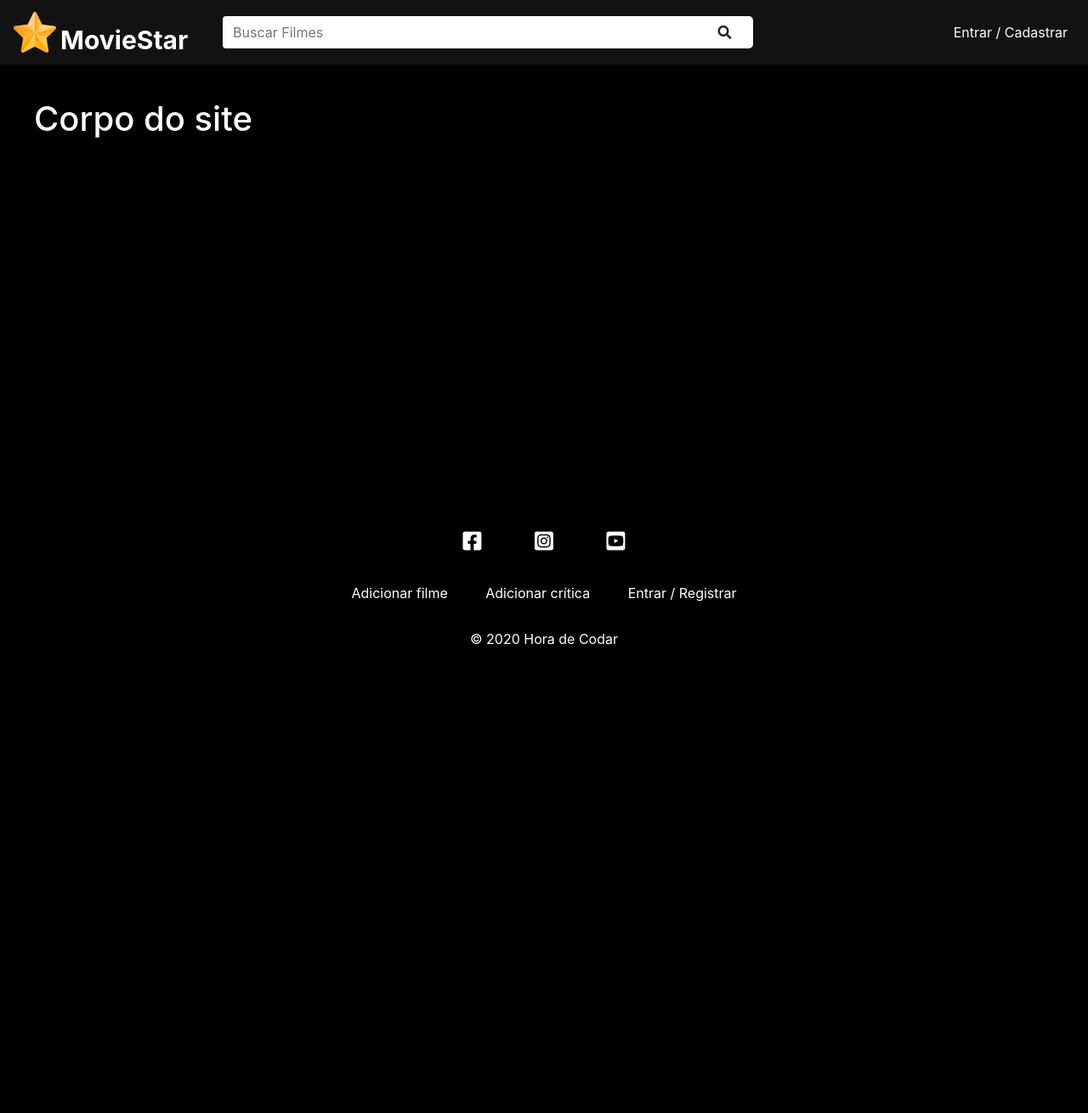
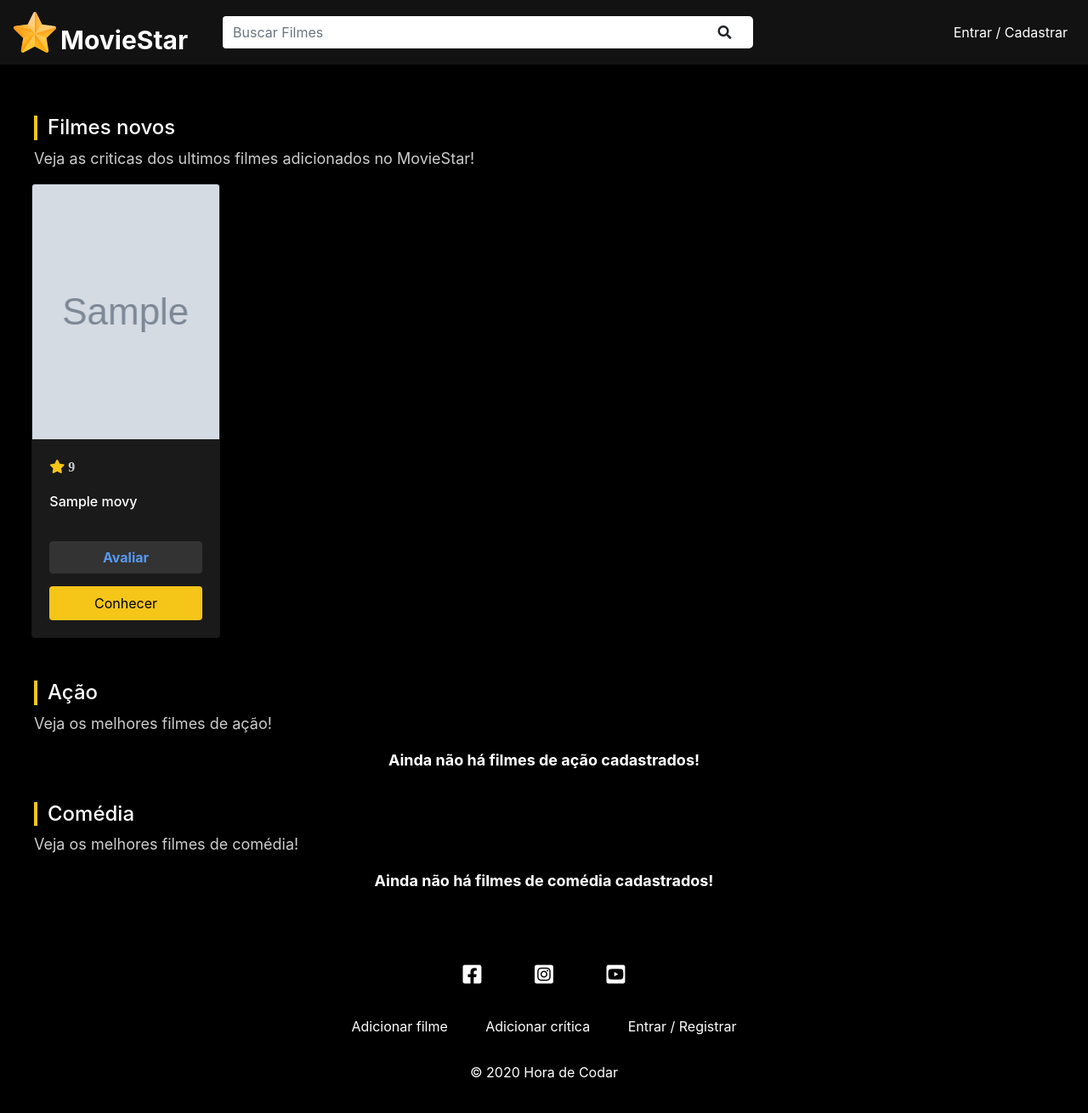
Before and after one commit to andtors/PHPCurso, a PHP site: page / in a window 1280 px wide. Shown: the whole page at 85% size. Before the commit the page ends 759 px from the top, so only its background shows below. Run offline with PHP 8.4, Linux system fonts and the light colour scheme; tables that the repository leaves empty or names only in its code hold one stand-in row (values such as "Sample post"); grey boxes marked "Sample" are stand-in pictures; data that the repository does not hold is empty.

Commit message:
SC-19-387

```diff
--- a/SC-19-ProjMovieStar/css/styles.css
+++ b/SC-19-ProjMovieStar/css/styles.css
@@ -93,6 +93,76 @@
     padding: 40px;
 }
 
+.section-title{
+    font-size: 24px;
+    border-left: 4px solid #F5C518;
+    padding-left: 12px;
+    margin-top: 20px;
+}
+
+.section-description {
+    color: #ccc;
+    font-size: 18px;
+}
+
+.movies-container {
+    display: flex;
+    flex-wrap: wrap;
+    margin: 0 -15px;
+}
+
+.movie-card {
+    background-color: #1A1A1A;
+    width: 18%;
+    margin-bottom: 30px;
+    margin-left: 1%;
+    margin-right: 1%;
+}
+
+.movie-card .card-img-top{
+    height: 300px;
+    width: 100%;
+    background-size: cover;
+    background-position: center;
+}
+
+.card-title {
+    height: 3rem;
+}
+
+.card-title a {
+    font-size: 16px;
+    color: #fff;
+}
+
+.fas.fa-star {
+    color: #F5C518;
+}
+
+.rating {
+    color: #ccc;
+}
+
+.rate-btn {
+    margin-bottom: 15px;
+    color: #5799ef;
+    background-color: #333;
+    border-color: #333;
+    width: 100%;
+    font-weight: bold;
+}
+
+.rate-btn:hover {
+    background-color: #444;
+    border-color: #444;
+}
+
+.empty-list {
+    text-align: center;
+    font-size: 18px;
+    font-weight: bold;
+    width: 100%;
+}
 /* Auth */
 
 #auth-row {
--- a/SC-19-ProjMovieStar/index.php
+++ b/SC-19-ProjMovieStar/index.php
@@ -1,9 +1,48 @@
 <?php
     require_once("templates/header.php");
+    require_once("dao/MovieDAO.php");
+
+    //DAO dos filmes
+    $movieDAO = new MovieDAO($conn, $BASE_URL);
+
+    $latestMovies = $movieDAO->getLatestMovies();
+    $actionMovies = $movieDAO->getMovieByCategory("Ação");
+    $comedyMovies = $movieDAO->getMovieByCategory("Comédia");
+
 ?>
 
     <div id="main-container" class="container-fluid">
-        <h1>Corpo do site</h1>
+       <h2 class="section-title">Filmes novos</h2>
+       <p class="section-description">Veja as criticas dos ultimos filmes adicionados no MovieStar!</p>
+       <div class="movies-container">
+            <?php foreach($latestMovies as $movie): ?>
+                <?php require("templates/movie_card.php"); ?>
+            <?php endforeach; ?>
+            <?php if(count($latestMovies) === 0): ?>
+                <p class="empty-list">Ainda não há filmes cadastrados!</p>
+            <?php endif; ?>
+        </div>
+            <h2 class="section-title">Ação</h2>
+            <p class="section-description">Veja os melhores filmes de ação!</p>
+        <div class="movies-container">
+            <?php foreach($actionMovies as $movie): ?>
+                <?php require("templates/movie_card.php"); ?>
+            <?php endforeach; ?>
+            <?php if(count($actionMovies) === 0): ?>
+                <p class="empty-list">Ainda não há filmes de ação cadastrados!</p>
+            <?php endif; ?>
+        </div>
+            <h2 class="section-title">Comédia</h2>
+            <p class="section-description">Veja os melhores filmes de comédia!</p>
+        <div class="movies-container">
+            <?php foreach($comedyMovies as $movie): ?>
+                <?php require("templates/movie_card.php"); ?>
+            <?php endforeach; ?>
+            <?php if(count($comedyMovies) === 0): ?>
+                <p class="empty-list">Ainda não há filmes de comédia cadastrados!</p>
+            <?php endif; ?>
+        </div>
+       </div>
     </div>
 
 <?php
--- a/SC-19-ProjMovieStar/models/Movie.php
+++ b/SC-19-ProjMovieStar/models/Movie.php
@@ -26,6 +26,8 @@
 
         public function getMovieByCategory($category);
 
+        public function getMoviesByUserId($id);
+
         public function getMovieById($id);
 
         public function findById($id);
--- /dev/null
+++ b/SC-19-ProjMovieStar/templates/movie_card.php
@@ -0,0 +1,20 @@
+<?php
+    if(empty($movie->image)){
+        $movie->image = "movie_cover.jpg";
+    }
+?>
+
+
+<div class="card movie-card">
+    <div class="card-img-top" style="background-image: url('<?= $BASE_URL ?>img/movies/<?= $movie->image ?>')"></div>
+        <div class="card-body">
+            <p class="card-rating">
+            <i class="fas fa-star">
+                <span class="rating">9</span>
+            </i>
+            </p>
+            <h5 class="card-title"><a href="<?= $BASE_URL ?>movie.php?id=<?= $movie->id ?>"><?= $movie->title ?></a></h5>
+            <a href="<?= $BASE_URL ?>movie.php?id=<?= $movie->id ?>" class="btn btn-primary rate-btn">Avaliar</a>
+            <a href="<?= $BASE_URL ?>movie.php?id=<?= $movie->id ?>" class="btn btn-primary card-btn">Conhecer</a>
+    </div>
+</div>
```
Also changed, not shown: other parts of SC-19-ProjMovieStar/css/styles.css (+73 -2 lines), SC-19-ProjMovieStar/dao/MovieDAO.php (+57 -1 lines), SC-19-ProjMovieStar/dashboard.php (added, +57 -0 lines), SC-4-Variaveis/index.php (added, +204 -0 lines), SC-19-ProjMovieStar/img/movies/33433ed39f9a21c8c5d38a401727146fe6d514e77a9110482201334610cefcf7387833b14b3de875bca0965febf601e11c42415a8e13e78be6d99760.jpg (added), SC-19-ProjMovieStar/img/movies/3eb28c268ff726d2fe6c1fa9020808bb6fabe3bfb8fac8a0e612ceed35c4ff5dc3b7fae82bf2b5ff1e30765ed0fde580d83951696ac2dfb634bdf197.jpg (added).
